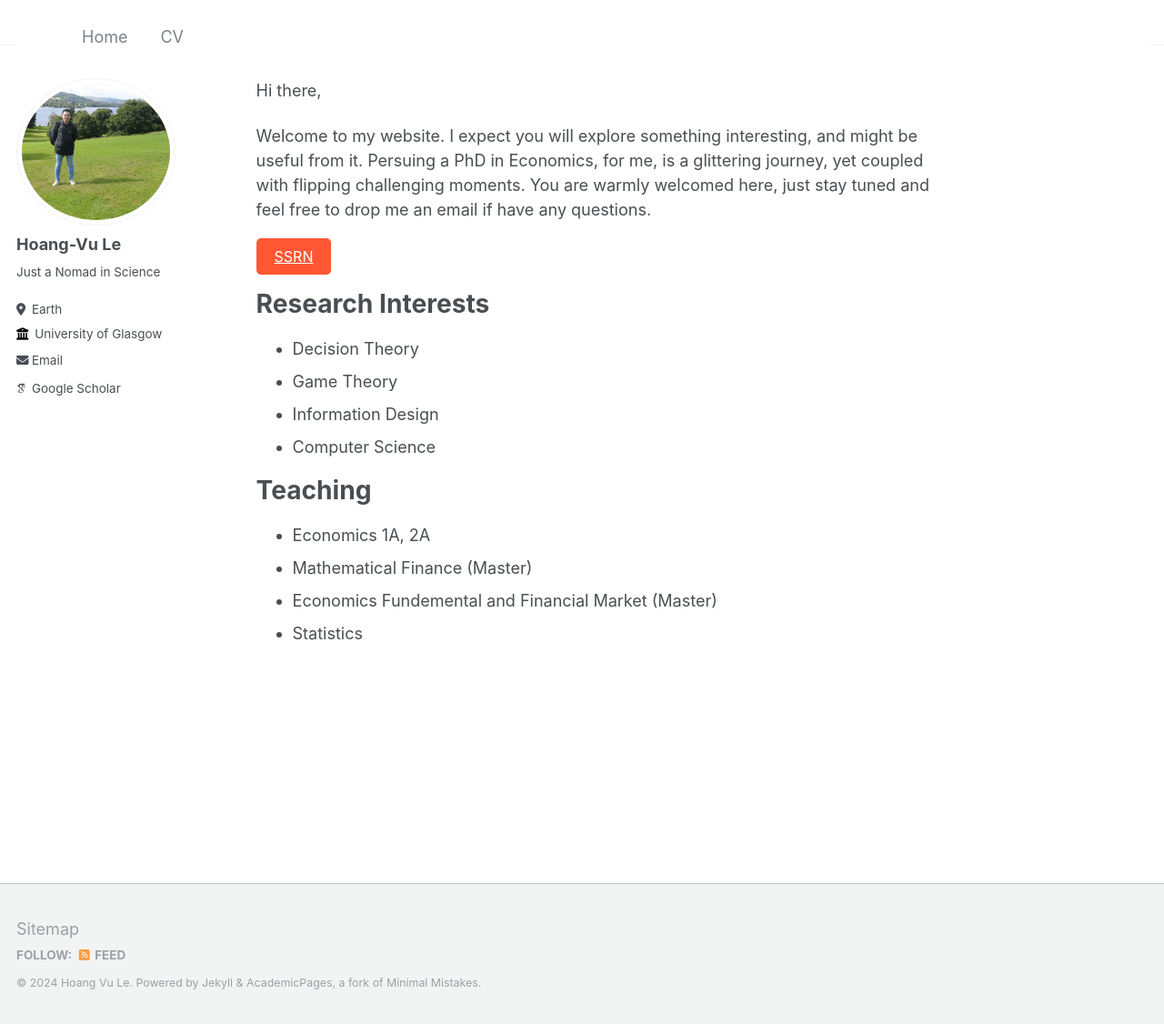
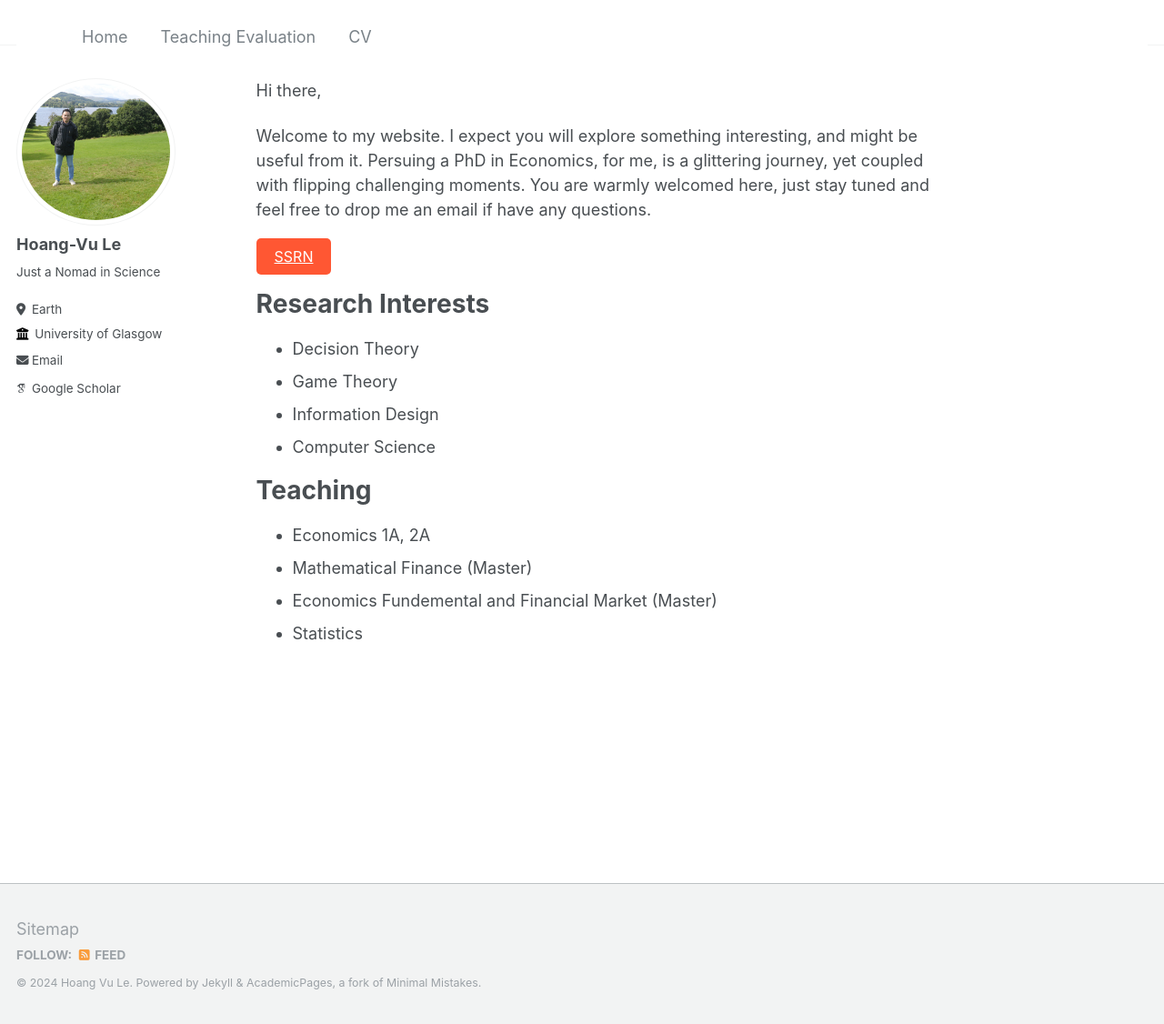
Before and after one commit to hvule/hvule.github.io, a Jekyll site: the page built from _pages/about.md, in a window 1280 px wide and 1126 px high. Shown: the whole window at 91% size. Built offline with Jekyll 4.4.1, drawn with Linux system fonts in a browser that asks for light colours; some web fonts are replaced.

Commit message:
Update navigation.yml

```diff
--- a/_data/navigation.yml
+++ b/_data/navigation.yml
@@ -10,7 +10,7 @@ main:
   #- title: "Conferences"
   #  url: /talks/
 
-  #- title: "Teaching"
+  - title: "Teaching Evaluation"
   #  url: /teaching/
 
   #- title: "Portfolio"
```
